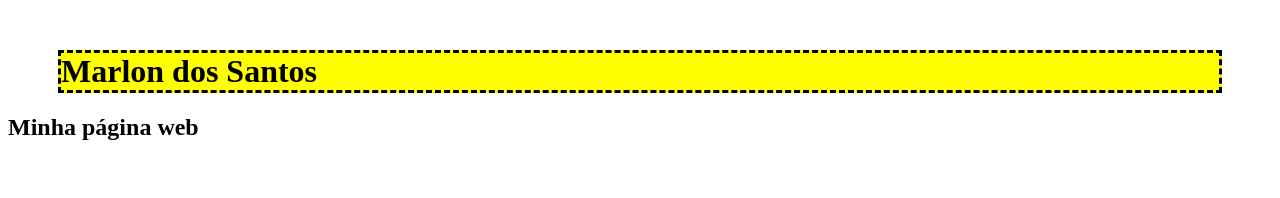
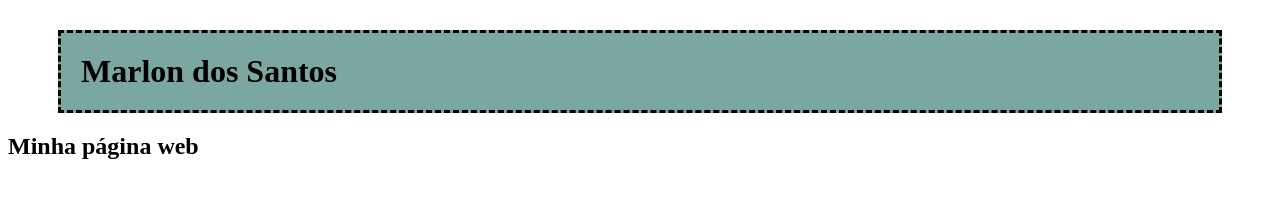
Before and after one commit to MarlonSdS/UnivsLPW, a plain HTML site: page index.html in a window 1280 px wide. Drawn offline with Linux system fonts and the light colour scheme.

Commit message:
Box Model
Box Model

```diff
--- a/style.css
+++ b/style.css
@@ -1,7 +1,6 @@
 h1{
-    background-color: yellow;
+    background-color: rgb(123, 167, 161);
     border-style: dashed;
-    margin-left: 50px;
-    margin-right: 50px;
-    margin-top: 50px;
+    margin: 30px 50px 10px;
+    padding: 20px;
 }
```
